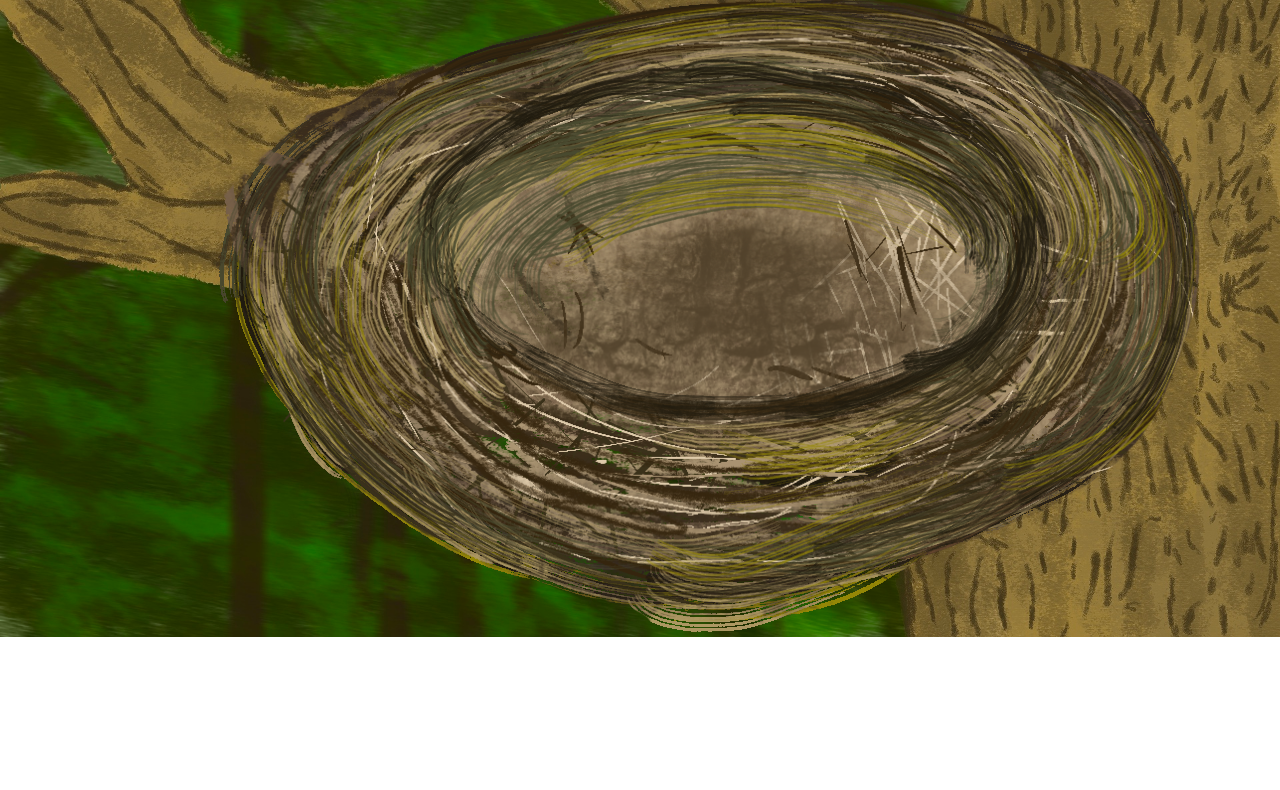
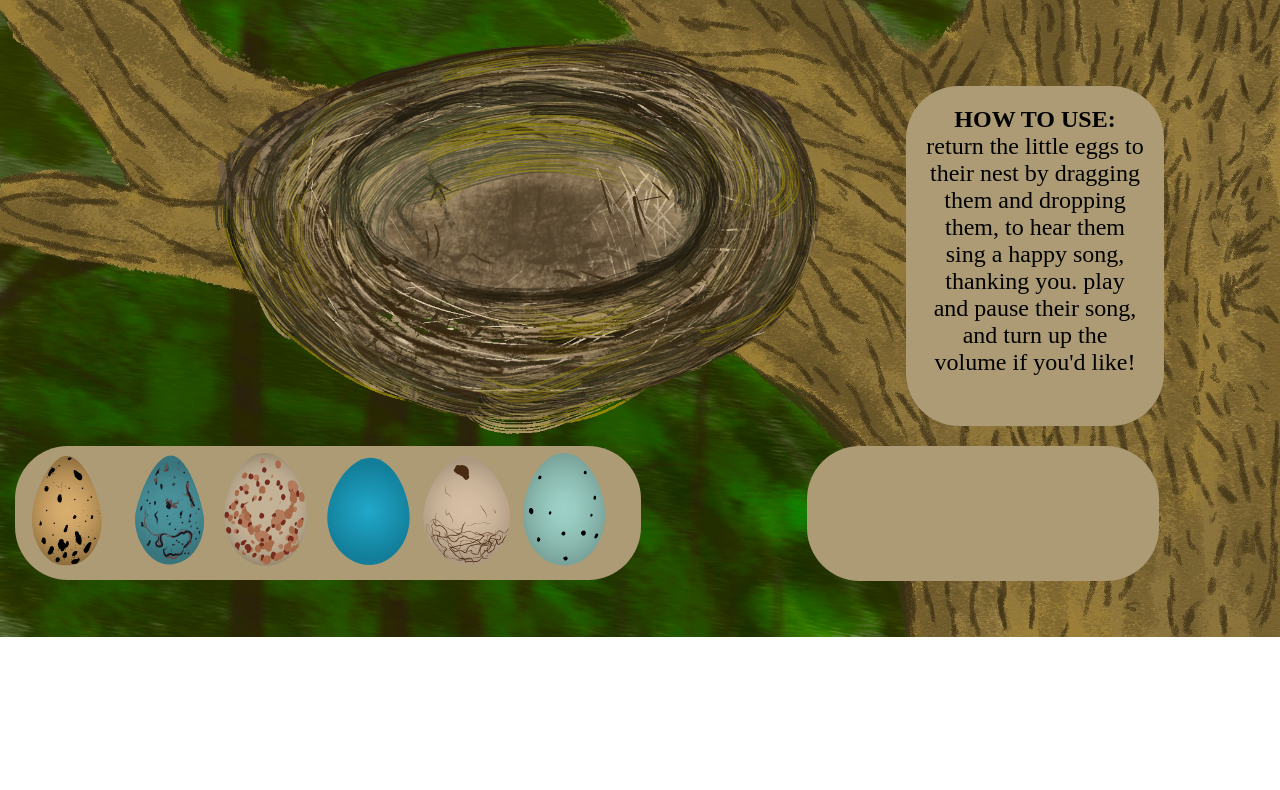
Before and after one commit to casspb/music_mixer_birds, a plain HTML site: page index.html in a window 1280 px wide. Shown: the part 83-873 px from the top of the page. After the commit the page ends 800 px from the top, so only its background shows below. Drawn offline with Linux system fonts and the light colour scheme.

Commit message:
adjusted layout
adjusted layout

```diff
--- a/css/grid.css
+++ b/css/grid.css
@@ -2,7 +2,7 @@
 for this library we will stick with pixels */
 
 /* ---General rules - scales images, videos to size of container--- */
-/*img, embed, object, video, picture {
+img, embed, object, video, picture {
     max-width: 100%;
   }
 
@@ -47,7 +47,7 @@ for this library we will stick with pixels */
      /* set this container as a grid, with 3 columns
      the other grid will sit in the middle column, this allows for overlapping content */
      display: grid;
-      grid-template-columns: 1fr minmax(0, 1920px) 1fr;
+      grid-template-columns: 1fr minmax(0, 1200px) 1fr;
   }
 
 
@@ -55,8 +55,9 @@ for this library we will stick with pixels */
         display: grid;
         grid-template-columns: repeat(12, minmax(0, 1fr));
         grid-column-gap: 18px;
-        padding-left:0px;
-        padding-right: 0px;
+        padding-left: 15px;
+        padding-right: 15px;
+        margin: 0 auto;
      }
 
      .l-col-span-1	{grid-column: span 1 / span 1;}
--- a/css/main.css
+++ b/css/main.css
@@ -1,7 +1,9 @@
 body{
     background-image: url(../images/Music-mixer-background.jpg);
     background-repeat: no-repeat;
-   background-size: 100%;
+    background-size: cover;
+    width: 1200px;
+    height: 675px;
 }
 
 h1{
@@ -11,21 +13,47 @@ h1{
 }
 
 .nest{
-  text-align: center;
+    margin-top: 50px;
+   width: 612px;
+   height: 410px;
 }
 
 .egg-box{
     display: flex;
     background-color: #AC9B74;
     border-radius: 53px;
-    width: 1046px;
-    height: 200px;
-    margin-top: 400px;
-    margin-left: 150px;
-    margin-right: 150px;
+    width: 626px;
+    height: 134px;
+
 }
 
 .egg{
-    width: 160px;
-    height: 160px;
+    width: 100px;
+    height: 100px;
    }
+
+.howto{
+    width: 258px;
+    height: 340px;
+    background-color: #AC9B74;
+    border-radius: 53px;
+    margin-top: 100px;
+}
+
+.howto span{
+    font-weight: bold;
+}
+
+.howto p{
+    text-align: center;
+    font-size: 24px;
+    padding: 20px;
+}
+
+.volume{
+    width: 352px;
+    height: 135px;
+    background-color: #AC9B74;
+    border-radius: 53px;
+
+}
--- a/index.html
+++ b/index.html
@@ -8,19 +8,26 @@
     <title> Bird Sound Music Mixer</title>
   </head>
   <body>
-<header>
-<h1> Sounds of Birds </h1>
+<header class="grid-con">
+<h1 class="l-col-start-1 l-col-span-full"> Sounds of Birds </h1>
 </header>
 
-<main>
-    <section class="grid-con">
+<main class="grid-con">
+    <section class=" l-col-start-3 l-col-span-6">
         <h2 class="hidden">dropzone</h2>
-    <div class="nest l-col-start-3 l-col-span-6">
+    <div class="nest">
         <img src="images/nest.png" alt="birds nest drop zone for eggs">
     </div>
     </section>
 
-    <section class="egg-box l-col-start-2 l-col-span-6">
+    <section class="howto l-col-start-10 l-col-span-2">
+        <h2 class="hidden">how to Use</h2>
+        <div>
+            <p><span>HOW TO USE:</span><br> return the little eggs to their nest by dragging them and dropping them, to hear them sing a happy song, thanking you. play and pause their song, and turn up the volume if you'd like!</p>
+        </div>
+    </section>
+
+    <section class="egg-box l-col-start-1 l-col-span-6">
         <h2 class="hidden"> bird egg options</h2>
     <div class="loon egg">
         <img src="images/common-loon-egg.svg" alt="common loon egg">
@@ -41,6 +48,13 @@
         <img src="images/song-thrush-egg.svg" alt="song thrust egg">
     </div>
 </section>
+
+<section class="volume l-col-start-9 l-col-span-3" >
+    <h2 class="hidden">volume buttons</h2>
+    <div>
+
+    </div>
+</section>
 </main>
 <footer>
 
```
